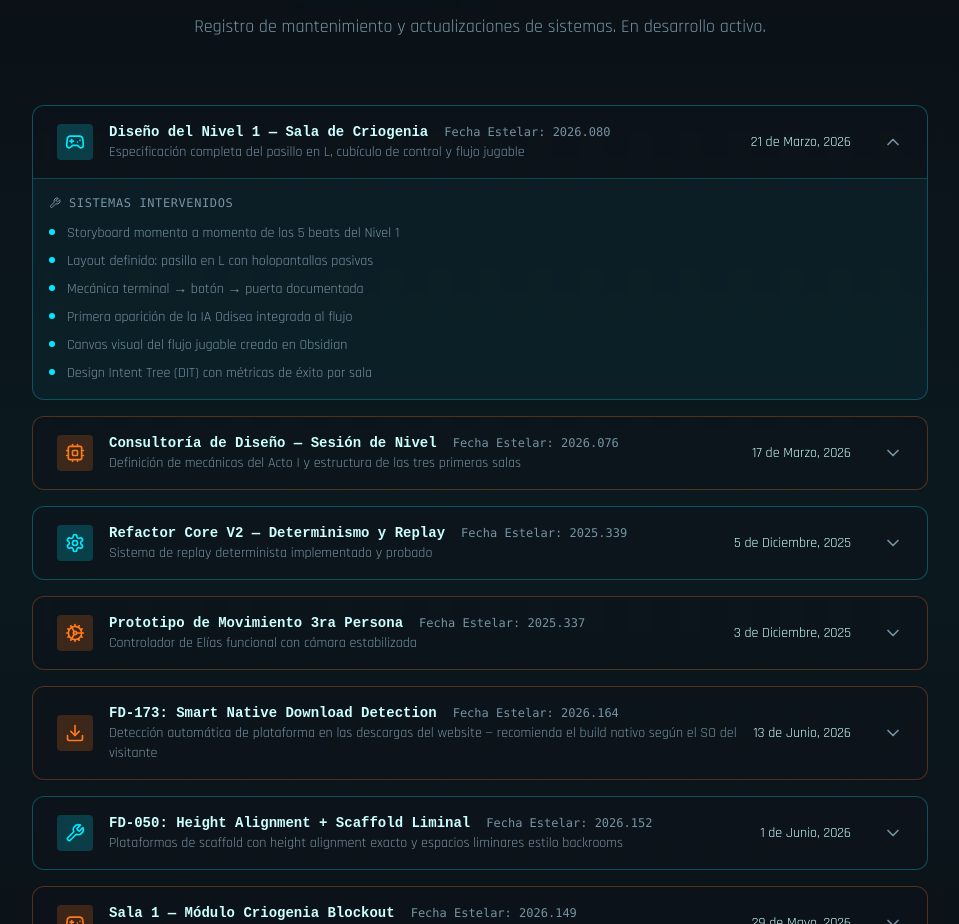
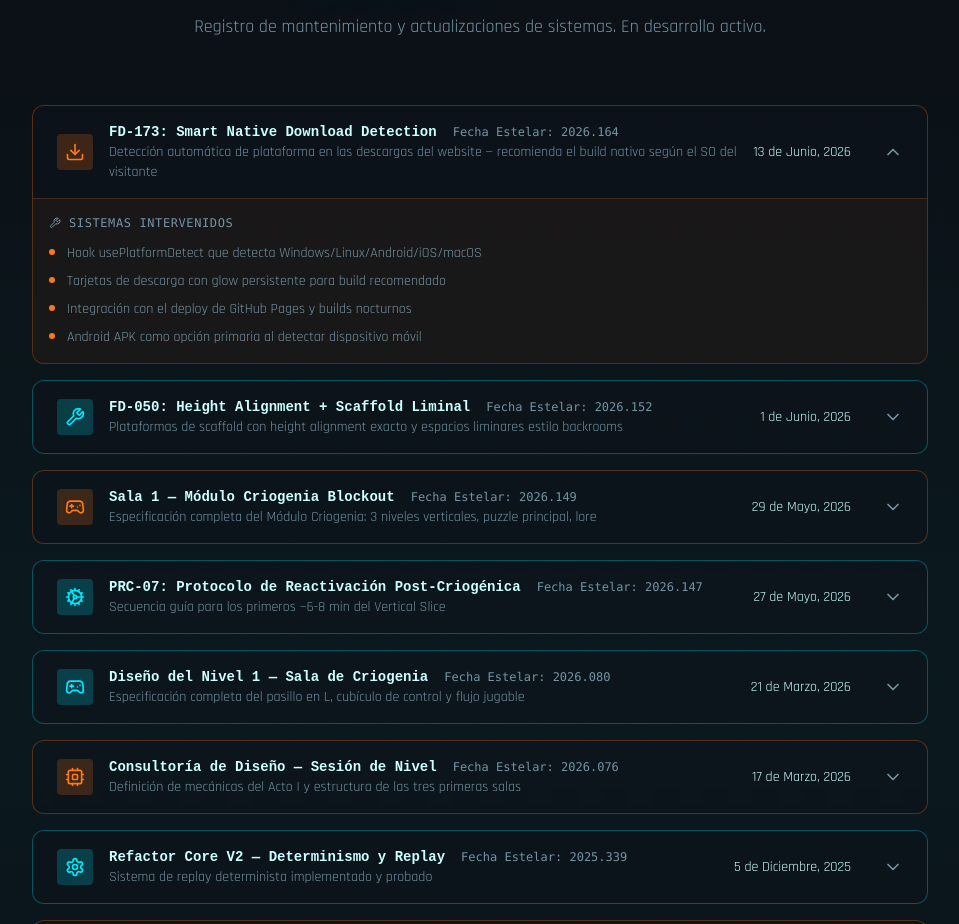
Before and after one commit to icarito/odisea-neon-dreams, a React (Vite) app: page / in a window 1280 px wide. Shown: the part 5280-6204 px from the top of the page, without its empty margins (160-1119 px from the left). Built offline with nearby package versions, Linux system fonts and the light colour scheme; the HTML template or start-up script is replaced by a standard one; a web font is replaced by a local one.

Commit message:
fix(devlog): orden cronológico descendente

```diff
--- a/src/components/DevlogSection.tsx
+++ b/src/components/DevlogSection.tsx
@@ -7,6 +7,63 @@ import {
 } from "@/components/ui/collapsible";
 
 const logEntries = [
+  {
+    date: "13 de Junio, 2026",
+    stardate: "2026.164",
+    icon: Download,
+    title: "FD-173: Smart Native Download Detection",
+    summary: "Detección automática de plataforma en las descargas del website — recomienda el build nativo según el SO del visitante",
+    systems: [
+      "Hook usePlatformDetect que detecta Windows/Linux/Android/iOS/macOS",
+      "Tarjetas de descarga con glow persistente para build recomendado",
+      "Integración con el deploy de GitHub Pages y builds nocturnos",
+      "Android APK como opción primaria al detectar dispositivo móvil"
+    ],
+    color: "orange"
+  },
+  {
+    date: "1 de Junio, 2026",
+    stardate: "2026.152",
+    icon: Wrench,
+    title: "FD-050: Height Alignment + Scaffold Liminal",
+    summary: "Plataformas de scaffold con height alignment exacto y espacios liminares estilo backrooms",
+    systems: [
+      "Height alignment entre módulos conectados sin forzar HEIGHT_STEP genérico",
+      "Espacios liminares en transiciones (backrooms entre casco duro y terrazas)",
+      "Preparado para streaming desde thread",
+    ],
+    color: "cyan"
+  },
+  {
+    date: "29 de Mayo, 2026",
+    stardate: "2026.149",
+    icon: Gamepad2,
+    title: "Sala 1 — Módulo Criogenia Blockout",
+    summary: "Especificación completa del Módulo Criogenia: 3 niveles verticales, puzzle principal, lore",
+    systems: [
+      "3 niveles verticales: planta baja, entrepiso, pasarela superior",
+      "Puzzle principal: consola → gap → push box → lever → puerta A-7",
+      "Checkpoints después del gap y después de la palanca",
+      "Cápsula de Elías en fila de criopods con RadialScatter",
+      "Fugas de gas (LeakEmitter) que se detienen con PedestalButton",
+      "Airlock V2 con TransitionFX integrado",
+    ],
+    color: "orange"
+  },
+  {
+    date: "27 de Mayo, 2026",
+    stardate: "2026.147",
+    icon: Cog,
+    title: "PRC-07: Protocolo de Reactivación Post-Criogénica",
+    summary: "Secuencia guía para los primeros ~6-8 min del Vertical Slice",
+    systems: [
+      "Tutorial integrado: confirmar UI, moverse, leer entorno, interactuar",
+      "Multi-tool se encuentra después de salir del módulo Criogenia",
+      "Sin armas — solo herramientas de mantenimiento",
+      "Odisea IA como narradora-hostil desde el primer contacto",
+    ],
+    color: "cyan"
+  },
   {
     date: "21 de Marzo, 2026",
     stardate: "2026.080",
```
